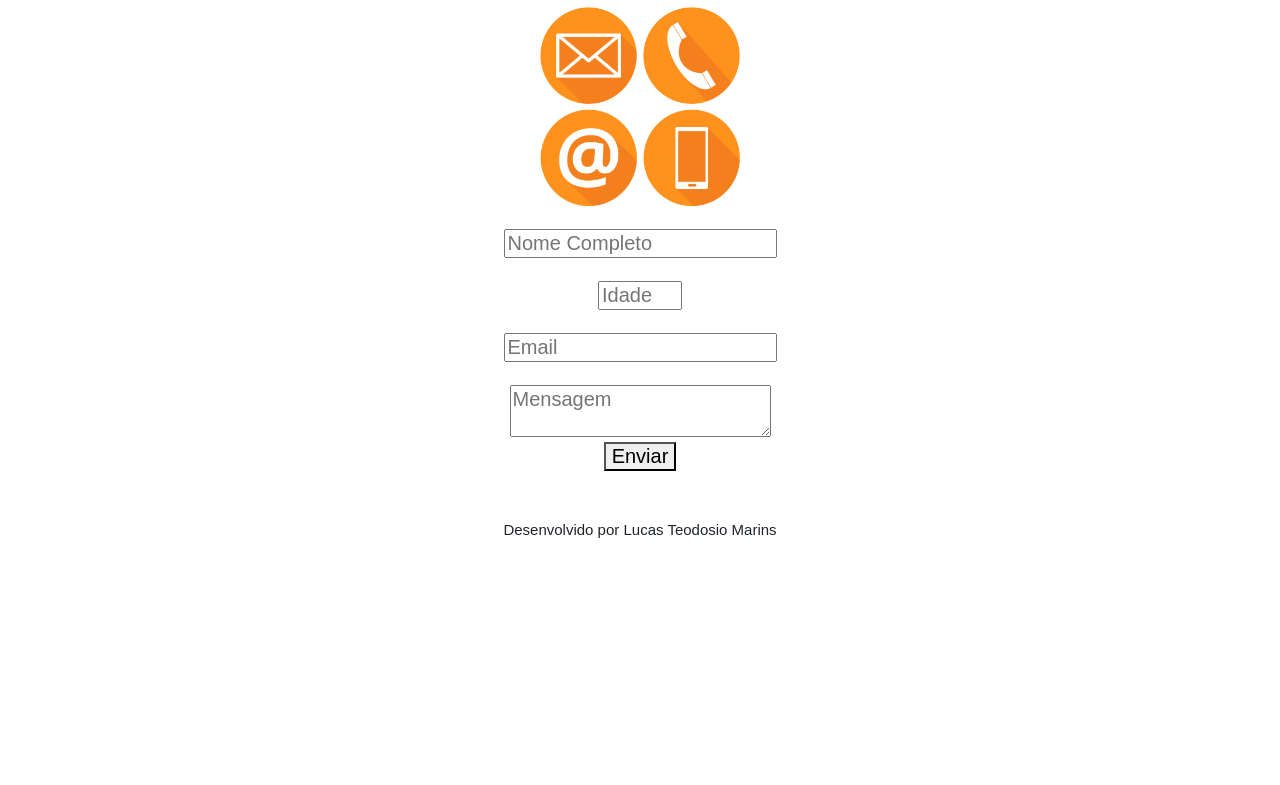
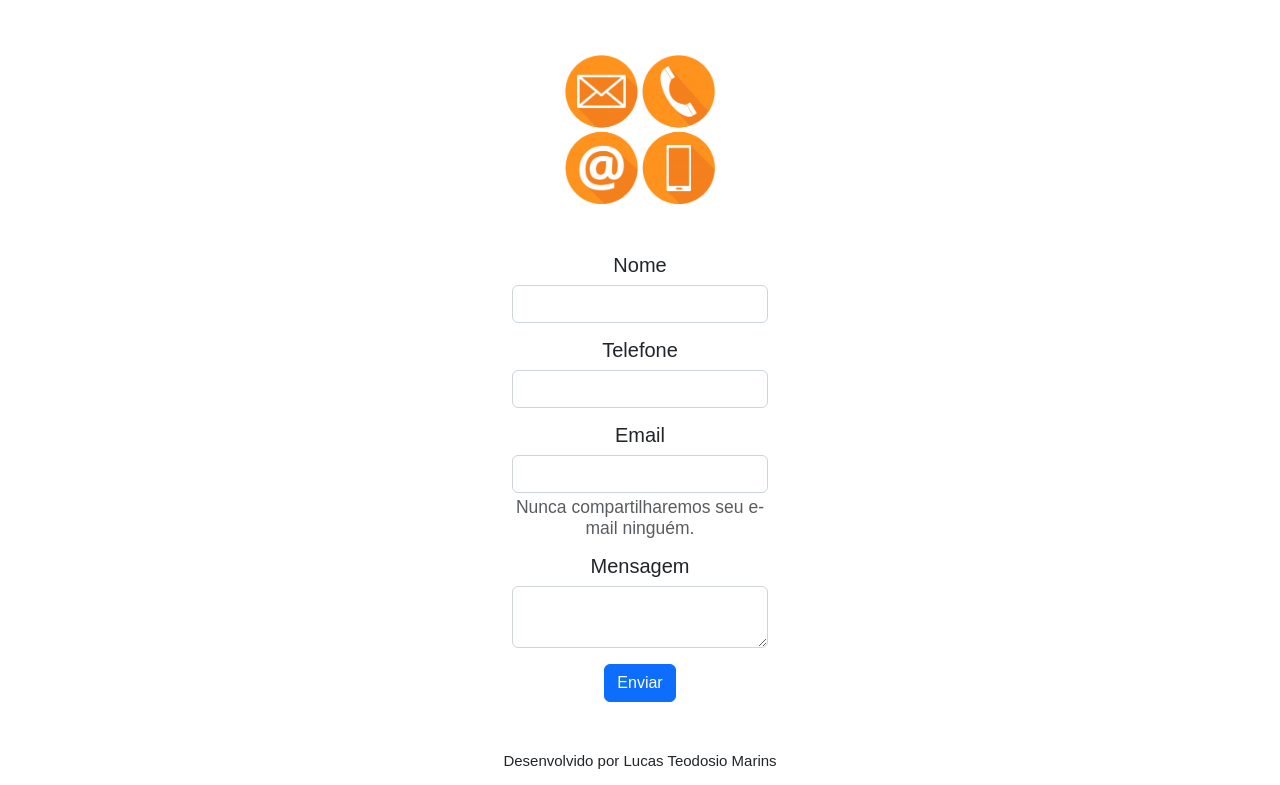
Before and after one commit to lucasteodosio/Projeto-frontend, a plain HTML site: page contato.html in a window 1280 px wide. Shown: the part 320-1105 px from the top of the page. Before the commit the page ends 874 px from the top, so only its background shows below. Drawn offline with Linux system fonts and the light colour scheme.

Commit message:
novo commit

```diff
--- a/contato.html
+++ b/contato.html
@@ -28,32 +28,32 @@
         </div>
     </nav>
     <section>
-        <div class="container-fluid text-center margin formulario">
+            <div class="container-fluid text-center margin">
                 <h3 class="margin">Entre em contato!</h3>
-            <div class="container">
-              <img src="img/contact.png" width="200px">
+                    <div class="container margin">
+                        <img src="img/contact.png" width="150px">
+                    </div>
                     <form>
-                <div>
-                  <Label class="container"></Label>
-                  <input minlength="5" maxlength="100" placeholder="Nome Completo" required type="text">
+                        <div class="mb-3 formulario">
+                            <label for="exampleInputEmail1" class="form-label">Nome</label>
+                            <input type="text" class="form-control" id="exampleInputname" aria-describedby="namehelp">
                         </div>
-                <div>
-                  <Label class="container"></Label>
-                  <input min="18" max="120" required type="number" placeholder="Idade">
+                        <div class="mb-3 formulario">
+                            <label for="exampleInputtel" class="form-label">Telefone</label>
+                            <input  type="text" class="form-control" id="exampleInputtel">
                         </div>
-                <div>
-                  <label class="container"></label>
-                  <input required type="email" placeholder="Email">
+                        <div class="mb-3 formulario">
+                            <label for="exampleInputEmail1" class="form-label">Email</label>
+                            <input type="email" class="form-control" aria-describedby="emailHelp">
+                        <div id="emailHelp" class="form-text">
+                            Nunca compartilharemos seu e-mail ninguém.</div>
                         </div>
-                <div>
-                  <label class="container"></label>
-                  <textarea required placeholder="Mensagem"></textarea>
+                        <div class="mb-3 formulario">
+                            <label for="exampleInputtext" class="form-label">Mensagem</label>
+                            <textarea type="text" class="form-control"  aria-describedby="mensagem"></textarea>
                         </div>
-                <div>
-                  <button type="submit">Enviar</button>
-                </div>
+                          <button type="submit" class="btn btn-primary">Enviar</button>
                     </form>
-            </div>
             </div>
     </section>
     <footer class="container-fluid text-center bg-footer footer">
--- a/css/style.css
+++ b/css/style.css
@@ -8,6 +8,12 @@ body{
 .navbar{
     background-color: #E6E6E6;
     padding-left: 50px;
+}
+
+.collapse{
+    display: flex;
+    justify-content: flex-end;
+    padding-right: 50px;
 }
 
 /* margem */
@@ -31,6 +37,7 @@ body{
 
 /* Formulário */
 
-.container{
-    margin-top: 10px;
+.formulario{
+    padding-left: 500px;
+    padding-right: 500px;
 }
```
Lines whose indentation alone changed are shown as unchanged.
